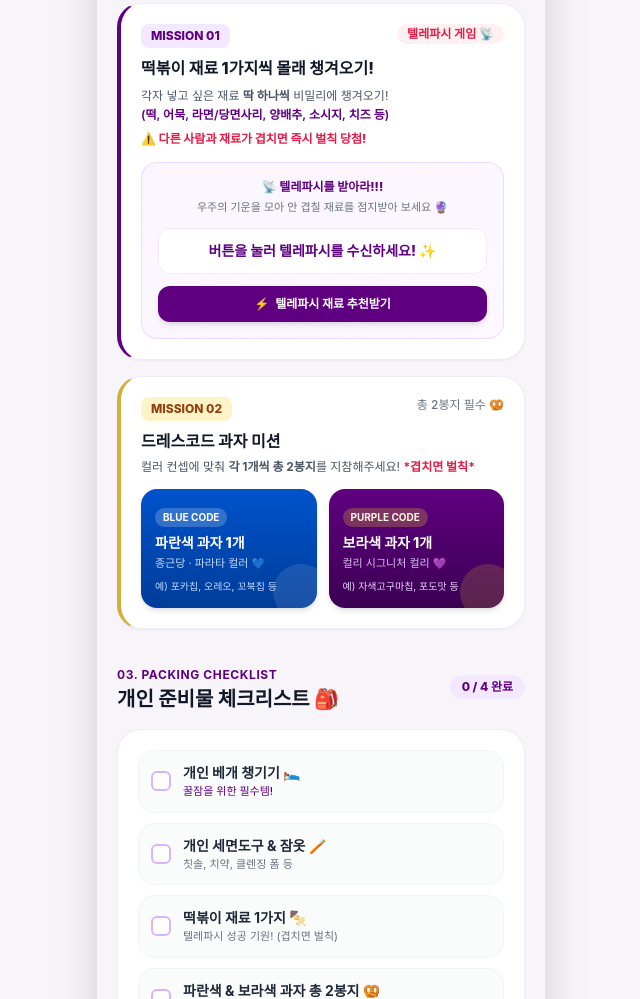
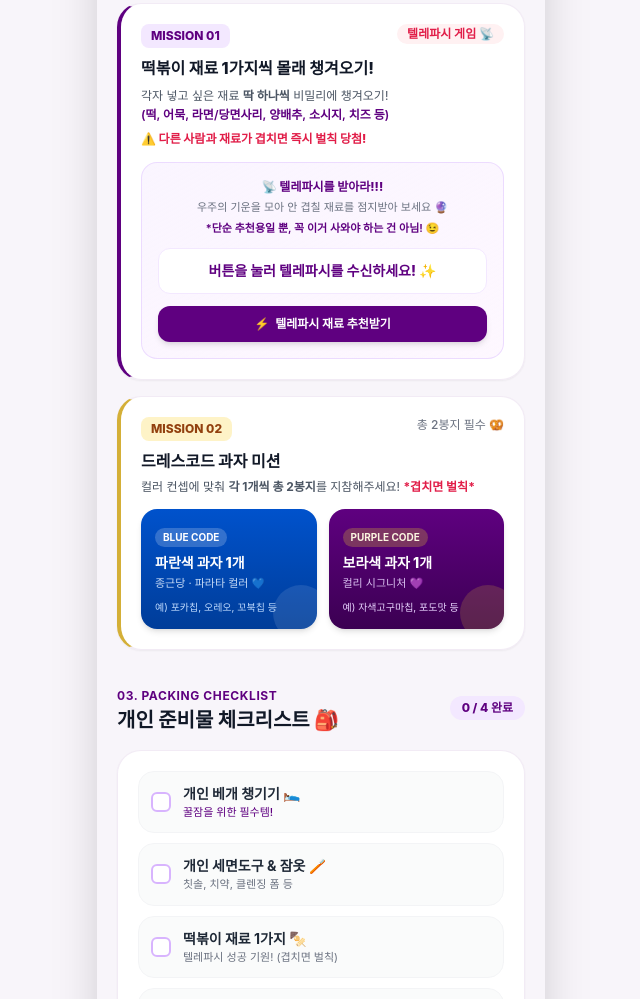
Before and after one commit to sherlock-92/kurlyggondae, a plain HTML site: page index.html in a window 1280 px wide. Shown: the part 1292-2291 px from the top of the page, without its empty margins (319-959 px from the left). Drawn offline with nearby package versions, Linux system fonts and the light colour scheme; a web font is replaced by a local one.

Commit message:
Update index.html

```diff
--- a/index.html
+++ b/index.html
@@ -307,7 +307,8 @@
                         <!-- 텔레파시 랜덤 추천기 -->
                         <div class="bg-gradient-to-br from-purple-50 to-fuchsia-50/70 rounded-2xl p-4 border border-purple-200/80 text-center">
                             <p class="text-xs font-extrabold text-kurly mb-1">📡 텔레파시를 받아라!!!</p>
-                            <p class="text-[11px] text-gray-500 mb-3">우주의 기운을 모아 안 겹칠 재료를 점지받아 보세요 🔮</p>
+                            <p class="text-[11px] text-gray-500 mb-1">우주의 기운을 모아 안 겹칠 재료를 점지받아 보세요 🔮</p>
+                            <p class="text-[11px] text-kurly font-semibold mb-3">*단순 추천용일 뿐, 꼭 이거 사와야 하는 건 아님! 😉</p>
 
                             <div id="roulette-result" class="py-3 px-3 bg-white rounded-xl border border-purple-100 text-sm font-extrabold text-kurly mb-3 shadow-2xs">
                                 버튼을 눌러 텔레파시를 수신하세요! ✨
@@ -345,7 +346,7 @@
                                 <div class="absolute -right-3 -bottom-3 w-14 h-14 bg-kurly-gold/20 rounded-full"></div>
                                 <span class="inline-block text-[10px] font-bold bg-kurly-gold/30 text-kurly-goldLight px-2 py-0.5 rounded-full mb-1.5">PURPLE CODE</span>
                                 <p class="font-extrabold text-sm mb-0.5">보라색 과자 1개</p>
-                                <p class="text-[11px] text-purple-200 opacity-90">컬리 시그니처 컬리 💜</p>
+                                <p class="text-[11px] text-purple-200 opacity-90">컬리 시그니처 💜</p>
                                 <p class="text-[10px] text-purple-200 mt-2">예) 자색고구마칩, 포도맛 등</p>
                             </div>
                         </div>
```
